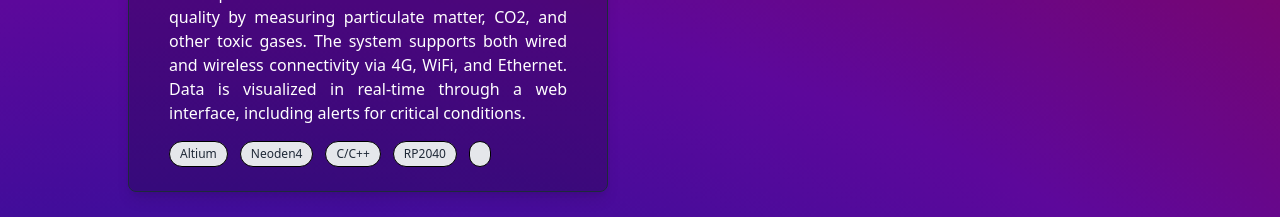
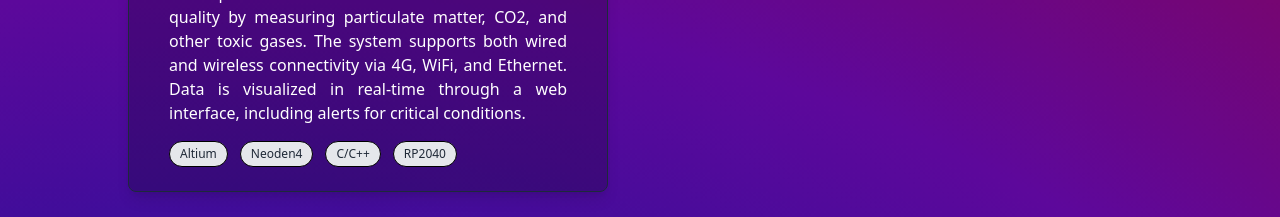
Before and after one commit to SAHerath/saherath.github.io, a React (Vite) app: page /#/ in a window 1280 px wide. Shown: the part 2860-3077 px from the top of the page. Built offline with nearby package versions, Linux system fonts and the light colour scheme.

Commit message:
iterate badges

```diff
--- a/src/components/Card.jsx
+++ b/src/components/Card.jsx
@@ -11,11 +11,9 @@ const Card = ({ title, description, image, tags }) => {
         <h2 className="text-lg 3xl:text-xl py-2">{title}</h2>
         <p className="text-base 3xl:text-lg text-justify">{description}</p>
         <div className="flex flex-wrap gap-3 pt-4">
-          <Badge>{tags[0]}</Badge>
-          <Badge>{tags[1]}</Badge>
-          <Badge>{tags[2]}</Badge>
-          <Badge>{tags[3]}</Badge>
-          <Badge>{tags[4]}</Badge>
+        {tags.map((tag,i) => (
+          <Badge key={i}>{tag}</Badge>
+        ))}
         </div>
       </div>
     </div>
```
